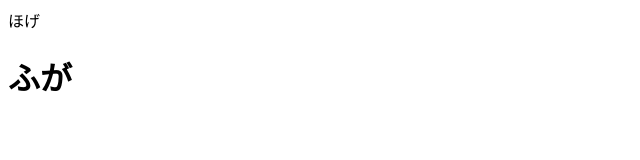
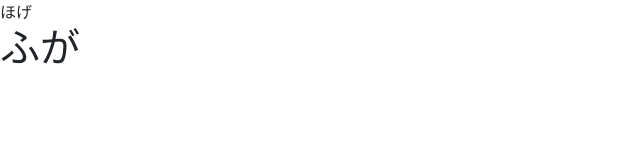
Before and after one commit to pome-ta/bali-wp, a plain HTML site: page index.html in a window 1280 px wide. Shown: the whole page, without its empty margins (0-640 px from the left). Drawn offline with Linux system fonts and the light colour scheme.

Commit message:
style 連携

```diff
--- a/index.html
+++ b/index.html
@@ -4,6 +4,7 @@
     <meta charset="UTF-8">
     <meta name="viewport" content="width=device-width, initial-scale=1.0">
     <title>バリサイトテスト</title>
+    <link rel="stylesheet" href="style.css">
 </head>
 <body>
     ほげ
--- /dev/null
+++ b/style.css
@@ -0,0 +1,7 @@
+/*
+Theme Name: bali サイトテスト
+Description: 取り急ぎの作成
+*/
+
+@charset "utf-8";
+@import url("reboot.css");
```
